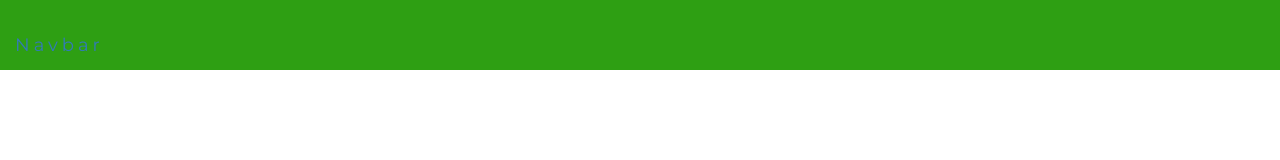
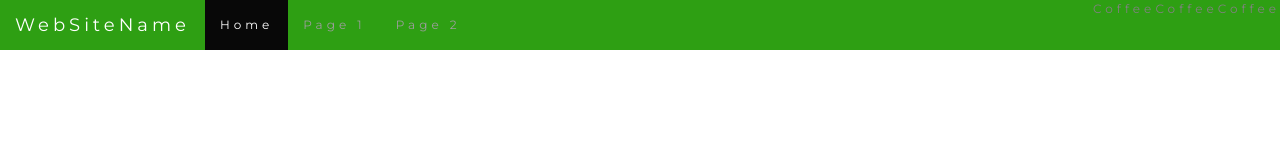
Before and after one commit to caedvica86/homyspot, a plain HTML site: page index1.html in a window 1280 px wide. Drawn offline with nearby package versions, Linux system fonts and the light colour scheme.

Commit message:
Modificacion para navbar (investigacion)

```diff
--- a/index1.html
+++ b/index1.html
@@ -14,10 +14,27 @@
 
 </head>
 <body id="myPage" data-spy="scroll" data-target=".navbar" data-offset="60">
-<!-- As a link -->
-<nav class="navbar navbar-light bg-faded">
-  <a class="navbar-brand" href="#">Navbar</a>
+
+<nav class="navbar navbar-inverse navbar-fixed-top">
+  <div class="container-fluid">
+    <div class="navbar-header">
+      <a class="navbar-brand" href="#">WebSiteName</a>
+    </div>
+    <ul class="nav navbar-nav">
+      <li class="active"><a href="#">Home</a></li>
+      <li><a href="#">Page 1</a></li>
+      <li><a href="#">Page 2</a></li>
+    </ul>
+    <ul class="nav navbar-nav navbar-right">
+      <li>Coffee</li>
+      <li>Coffee</li>
+      <li>Coffee</li>
+    </ul>
+    <ul>
+
+  </div>
 </nav>
+
 
 </body>
 </html>
--- a/style1.css
+++ b/style1.css
@@ -27,6 +27,6 @@
       letter-spacing: 4px;
       border-radius: 0;
       font-family: Montserrat, sans-serif;
-      padding-top:20px !important;
+
 
   }
```
